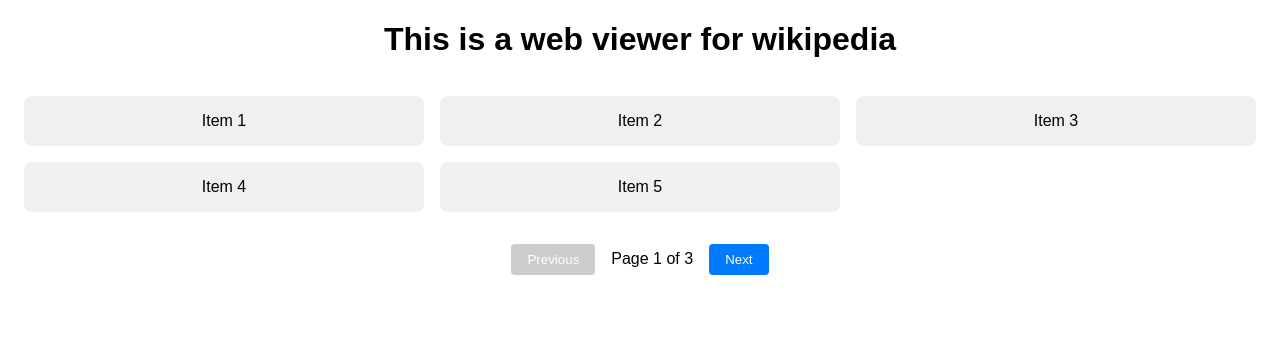
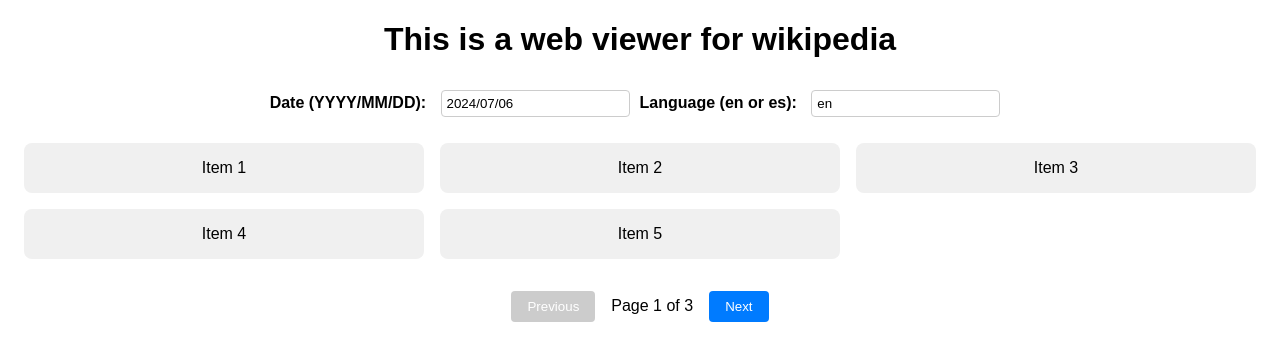
Before and after one commit to adnanjt/wiki-cool-api, a React (Create React App) app in the folder Web/: page / in a window 1280 px wide. Shown: the top 360 px of the page. Built offline with nearby package versions, Linux system fonts and the light colour scheme.

Commit message:
Adding inputs and errors messages

```diff
--- a/Web/src/App.tsx
+++ b/Web/src/App.tsx
@@ -1,7 +1,7 @@
 import "./styles.css";
 import Grid from "./componets/grid";
 
-export default function App() {
+const App: React.FC = () => {
   return (
     <div className="App">
       <h1>This is a web viewer for wikipedia</h1>
@@ -9,3 +9,5 @@
     </div>
   );
 }
+
+export default App;
--- a/Web/src/componets/grid.tsx
+++ b/Web/src/componets/grid.tsx
@@ -38,31 +38,80 @@
     setCurrentPage((prevPage) => Math.min(prevPage + 1, totalPages));
   };
 
-  const callWikiApi = async (language: string, date: string) => {
-    try {
-      const { data } = await axios.post(
-        "https://translation.googleapis.com/language/translate/v2?key=AIzaSyCf0Xy0OnhxlduyEt3K8zP-sOuu-l_u6uA",
-        {
-          q: input,
-          target: languageCode,
-        },
-        { cancelToken: cancelToken.token }
-      );
+  // const callWikiApi = async (language: string, date: string) => {
+  //   try {
+  //     const { data } = await axios.post(
+  //       "https://translation.googleapis.com/language/translate/v2?key=AIzaSyCf0Xy0OnhxlduyEt3K8zP-sOuu-l_u6uA",
+  //       {
+  //         q: input,
+  //         target: languageCode,
+  //       },
+  //       { cancelToken: cancelToken.token }
+  //     );
 
-      return data;
-    } catch (err) {
-      console.log(err);
+  //     return data;
+  //   } catch (err) {
+  //     console.log(err);
+  //   }
+  //   return {};
+  // };
+
+  const [date, setDate] = useState<string>("2024/07/06");
+  const [language, setLanguage] = useState<string>("en");
+  const [dateError, setDateError] = useState<string>("");
+  const [languageError, setLanguageError] = useState<string>("");
+
+  const handleDateChange = (event: React.ChangeEvent<HTMLInputElement>) => {
+    const value = event.target.value;
+    const dateRegex = /^\d{4}\/\d{2}\/\d{2}$/;
+    if (dateRegex.test(value)) {
+      setDate(value);
+      setDateError("");
+    } else {
+      setDateError("Date must be in format YYYY/MM/DD");
     }
-    return {};
   };
 
-  const [date, setDate] = useState("");
-  const [language, setLanguage] = useState("");
+  const handleLanguageChange = (event: React.ChangeEvent<HTMLInputElement>) => {
+    const value = event.target.value.toLowerCase();
+    if (value === "en" || value === "es") {
+      setLanguage(value);
+      setLanguageError("");
+    } else {
+      setLanguageError("Language must be either 'en' or 'es'");
+    }
+  };
 
-  useEffect(() => {}, [date, language]);
 
   return (
     <div>
+      <div className="wiki-inputs">
+        <div className="input-container">
+          {dateError && <div className="error-message">{dateError}</div>}
+          <label htmlFor="date">Date (YYYY/MM/DD): </label>
+          <input
+            type="text"
+            id="date"
+            value={date}
+            onChange={handleDateChange}
+            className={`input-field ${dateError ? "error" : ""}`}
+          />
+        </div>
+        <div className="input-container">
+          {languageError && <div className="error-message">{languageError}</div>}
+          <label htmlFor="language">Language (en or es): </label>
+          <input
+            type="text"
+            id="language"
+            value={language}
+            onChange={handleLanguageChange}
+            className={`input-field ${languageError ? "error" : ""}`}
+          />
+        </div>
+
+      </div>
+
+
       <div
         className="grid-container"
         style={{ gridTemplateColumns: `repeat(3, 1fr)` }}
--- a/Web/src/styles/grid.css
+++ b/Web/src/styles/grid.css
@@ -36,3 +36,51 @@
 .pagination span {
   margin: 0 8px;
 }
+
+
+
+.input-container {
+  margin: 10px 0;
+  margin-right: 10px;
+}
+
+label {
+  margin-right: 10px;
+  font-weight: bold;
+}
+
+.input-field {
+  padding: 5px;
+  border: 1px solid #ccc;
+  border-radius: 4px;
+}
+
+.input-field:focus {
+  border-color: #007bff;
+  box-shadow: 0 0 5px rgba(0, 123, 255, 0.5);
+  outline: none;
+}
+
+.wiki-inputs {
+  font-family: Arial, sans-serif;
+  display: flex;
+  flex-direction: row;
+  align-items: center;
+  justify-content: center;
+  /* height: 100vh; */
+  /* background-color: #f0f0f0; */
+}
+
+
+
+
+.error {
+  border-color: #ff0000;
+}
+
+.error-message {
+  color: #ff0000;
+  font-size: 0.875em;
+  position: absolute;
+  top: -20px;
+}
```
